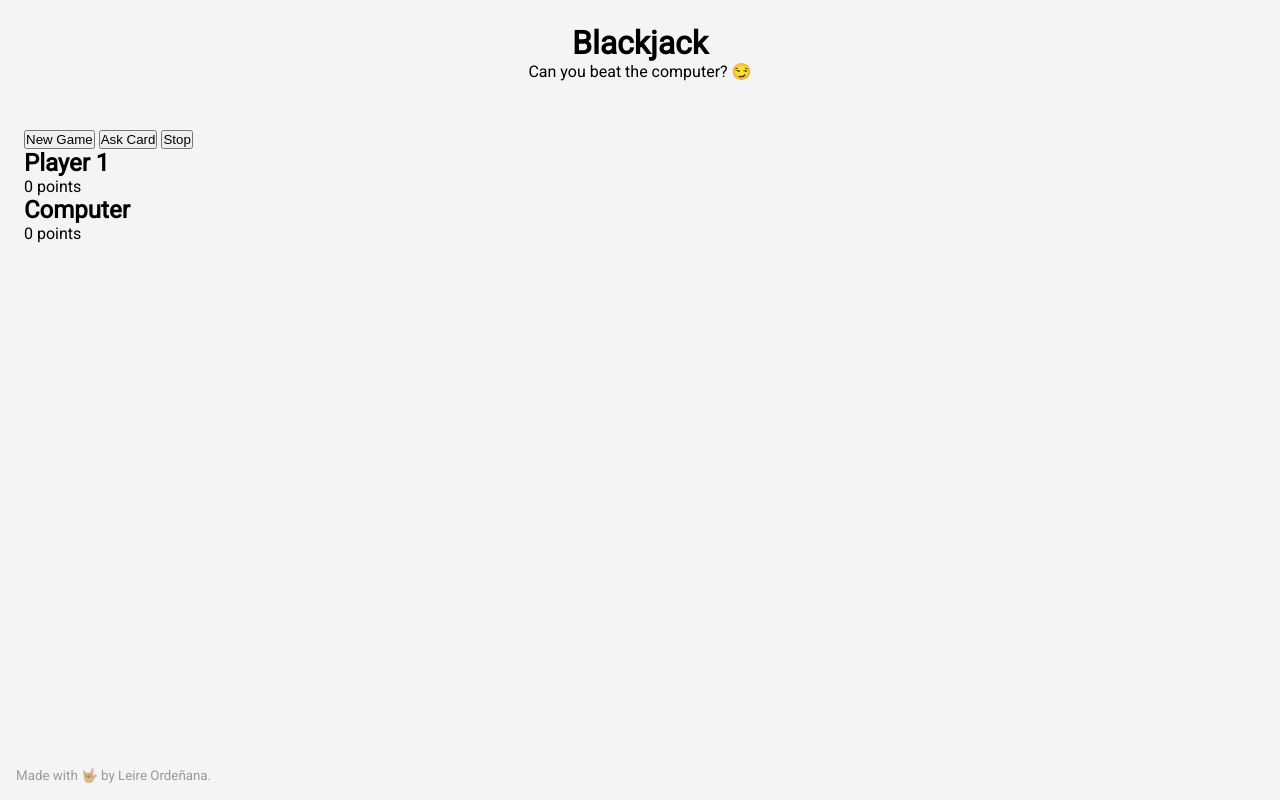
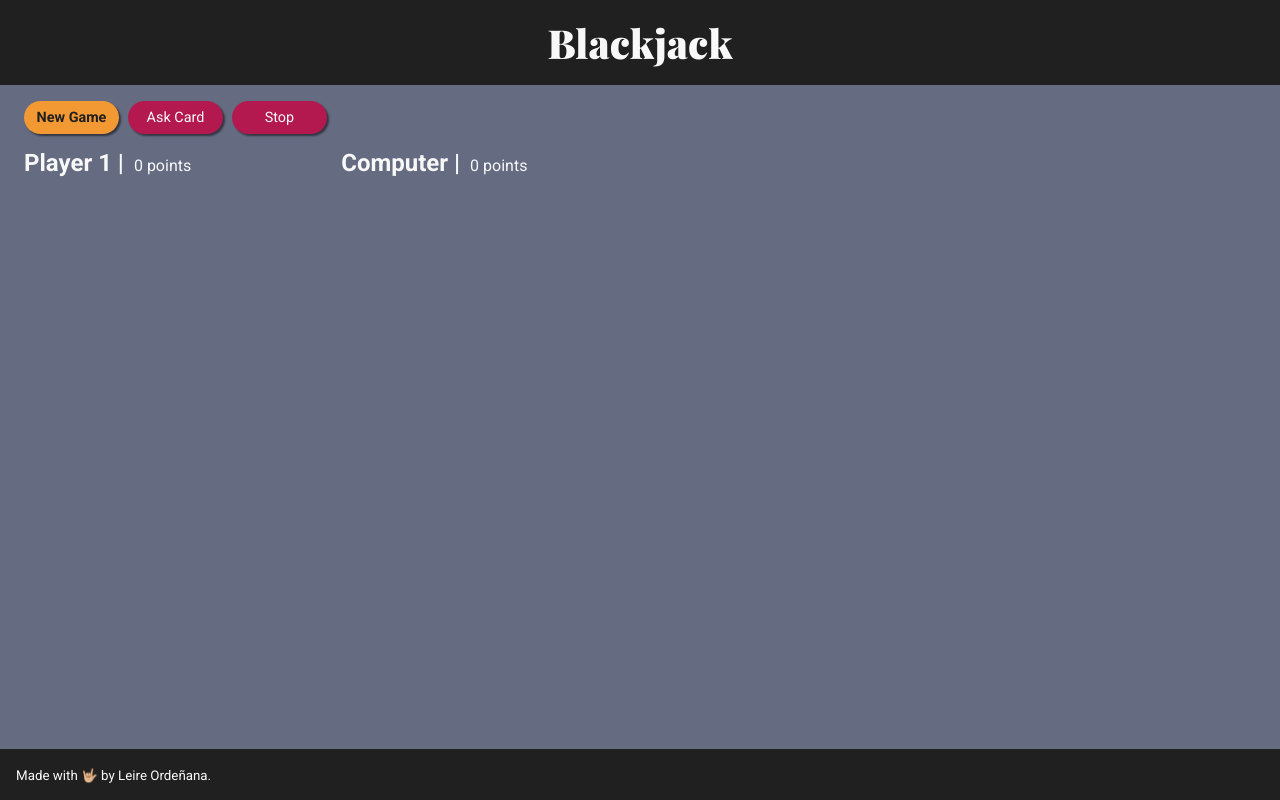
Before and after one commit to leireomadina/blackjack-game, a website: page docs/index.html in a window 1280 px wide. Drawn offline with nearby package versions, Linux system fonts and the light colour scheme.

Commit message:
Update docs

```diff
--- a/docs/assets/css/main.css
+++ b/docs/assets/css/main.css
@@ -1 +1 @@
-*{box-sizing:border-box;margin:0;padding:0}body{padding:1.5rem;height:100vh;background-color:#f3f4f5;font-family:"Roboto",sans-serif}.page__header{text-align:center;margin-bottom:3rem}.page__footer{position:fixed;left:0;bottom:0;width:100vw;padding:1rem;color:#999}.card{height:200px;width:auto;margin-right:-75px}
+@import url("https://fonts.googleapis.com/css2?family=Playfair+Display:wght@400;900&display=swap");@import url("https://fonts.googleapis.com/css2?family=Roboto:wght@400;700&display=swap");*{box-sizing:border-box;margin:0;padding:0}body{height:100vh;font-family:"Roboto",sans-serif;background-color:#656B81;color:#f8f8f8}.header{text-align:center;margin-bottom:1rem;padding:1rem;background-color:#202020}.header__title{font-family:"Playfair Display",serif;font-size:2.5rem}.main{padding:0 1.5rem}.table-container{padding-top:15px}@media all and (min-width: 768px){.table-container{display:flex}}.player-template{margin-bottom:10px}@media all and (min-width: 768px){.player-template{margin-right:150px}}.player-template__container{display:flex;align-items:center}.player-template__title{margin-bottom:5px}.player-template__points{margin-left:10px}.footer{position:fixed;left:0;bottom:0;width:100vw;padding:1rem;color:#f8f8f8;background-color:#202020}.btn{width:95px;font-size:0.9rem;font-family:"Roboto",sans-serif;background-color:#b3194f;color:#f8f8f8;padding:8px 10px;cursor:pointer;border:0;box-shadow:2px 2px 2px 0px rgba(0,0,0,0.5);border-radius:25px;margin-right:5px;transition:all 0.3s ease-out}.btn:hover{background-color:#d71e5f}.btn--primary{background-color:#f39933;color:#202020;font-weight:bold}.btn--primary:hover{background-color:#f5ac5a}.card{height:150px;width:auto;margin-right:-60px}@media all and (min-width: 1200px){.card{height:300px}}
--- a/docs/index.html
+++ b/docs/index.html
@@ -7,55 +7,52 @@
     <meta name="keywords" content="blackjack, game, cards, deck">
     <meta name="author" content="Leire Ordeñana Madina">
     <title>Blackjack game | Let's play!</title>
-    <link href="https://fonts.googleapis.com/css?family=Roboto&display=swap" rel="stylesheet" />
     <link rel="stylesheet" href="./assets/css/main.css" type="text/css"/>
     <link rel="icon" href="./assets/images/clubs.jpg" type="image/jpg" />
   </head>
   <body>
     <div class="page">
-      <header class="page__header">
-        <h1 class="header-title">Blackjack</h1>
-        <p class="header-subtitle">Can you beat the computer? 😏</p>
+      <header class="header">
+        <h1 class="header__title">Blackjack</h1>
+        <!-- <p class="header__subtitle">Can you beat the computer? 😏</p> -->
       </header>
 
-      <main class="page__main">
+      <main class="main">
         <section class="options">
           <div class="options__container">
-            <button class="btn btn--new js-new-button" type="button">New Game</button>
-            <button class="btn js-ask-button" type="button">
+            <button class="btn btn--primary js-new-button" type="button">New Game</button>
+            <button class="btn btn--secondary js-ask-button" type="button">
               Ask Card
             </button>
-            <button class="btn js-stop-button" type="button">
+            <button class="btn btn--secondary js-stop-button" type="button">
               Stop
             </button>
           </div>
         </section>
-        <section>
+        <section class="table-container">
           <article class="player-template">
             <div class="player-template__container">
-              <h2 class="player-template__title">Player 1</h2>
-              <p class="js-players-points">0 points</p>
+              <h2 class="player-template__title">Player 1 |</h2>
+              <p class="player-template__points js-players-points">0 points</p>
             </div>
             <div class="cards-container">
-              <!-- <img src="./assets/images/cards/2C.png" alt="Imagen de una carta de valor 2C" title="Imagen de una carta de valor 2C" height="150px" class="player-template__card"> -->
             </div>
           </article>
           <article class="player-template">
             <div class="player-template__container">
-              <h2 class="player-template__title">Computer</h2>
-              <p class="js-players-points">0 points</p>
+              <h2 class="player-template__title">Computer |</h2>
+              <p class="player-template__points js-players-points">0 points</p>
             </div>
             <div class="cards-container">
-              <!-- <img src="./assets/images/cards/2C.png" alt="Imagen de una carta de valor 2C" title="Imagen de una carta de valor 2C" height="150px" class="player-template__card"> -->
             </div>
           </article>
         </section>
 
       </main>
 
-      <footer class="page__footer">
-        <small class="footer-text"
-          >Made with <span class="footer-text__emoji">🤟🏼</span> by Leire
+      <footer class="footer">
+        <small class="footer__text"
+          >Made with <span class="footer__emoji">🤟🏼</span> by Leire
           Ordeñana.</small
         >
       </footer>
```
